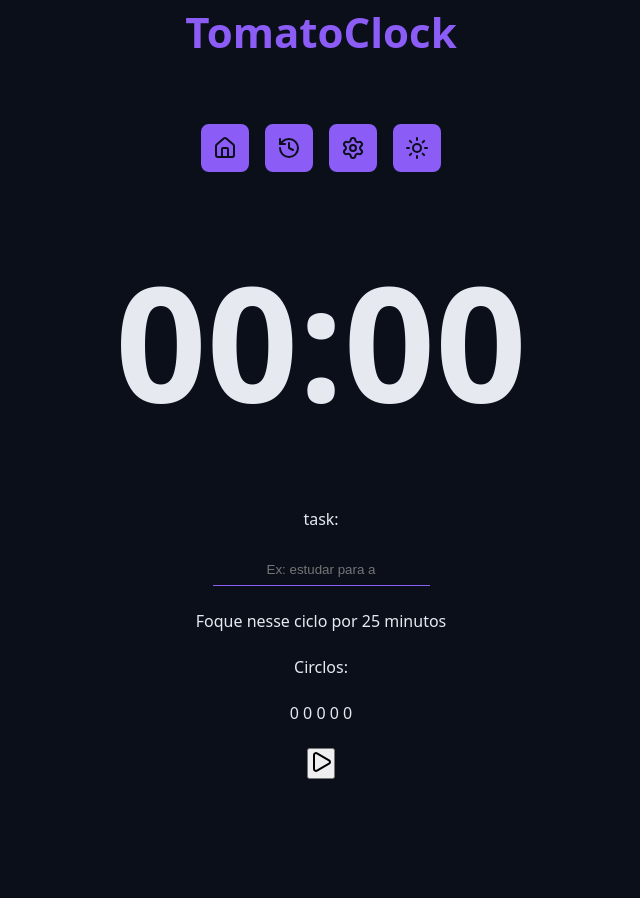
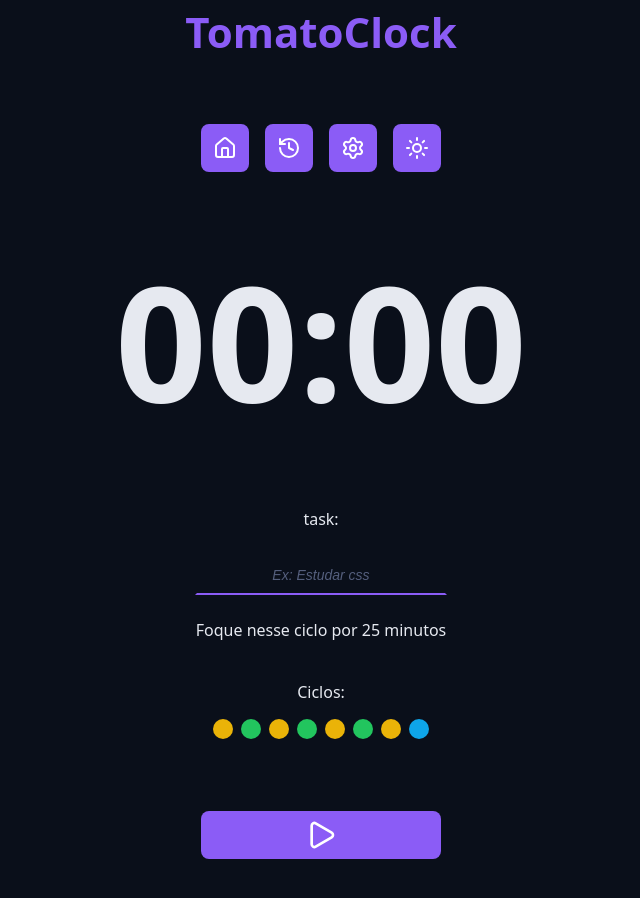
Before and after one commit to pdro1409/pomodoro-app, a React (Vite) app: page / in a window 1280 px wide. Shown: the part 128-1026 px from the top of the page, without its empty margins (319-959 px from the left). Before the commit the page ends 939 px from the top, so only its background shows below. Built offline with nearby package versions, Linux system fonts and the light colour scheme.

Commit message:
add a new button and new styles

```diff
--- a/src/App.tsx
+++ b/src/App.tsx
@@ -4,9 +4,11 @@ import { Menu } from './components/Menu'
 import { CountDown } from './components/CountDown'
 import { PlayIcon } from 'lucide-react'
 import { DefaultInput } from './components/DefaultInput'
+import { Cycles } from './components/Cycles'
 
 import './styles/theme.css'
 import './styles/global.css'
+import { DefaulButton } from './components/DefaultButton'
 
 
 export function App() {
@@ -24,17 +26,16 @@ export function App() {
             <Container>
                 <form className='form' action="">
                     <div className="formRow">
-                        <DefaultInput type='text' label='task:' id='textInput' placeholder='Ex: estudar para a' />
+                        <DefaultInput type='text' labelText='task:' id='textInput' placeholder='Ex: Estudar css' />
                     </div>
                     <div className="formRow">
                         <p>Foque nesse ciclo por 25 minutos</p>
                     </div>
                     <div className="formRow">
-                        <p>Circlos:</p>
-                        <p>0 0 0 0 0 </p>
+                        <Cycles />
                     </div>
                     <div className="formRow">
-                        <button><PlayIcon /></button>
+                        <DefaulButton icon={<PlayIcon />} />
                     </div>
                 </form>
             </Container>
--- /dev/null
+++ b/src/components/Cycles/index.tsx
@@ -0,0 +1,20 @@
+import styles from './styles.module.css'
+
+export function Cycles() {
+    return (
+        <div className={styles.cycles}>
+            <span>Ciclos:</span>
+            <div className={styles.cyclesDots}>
+                <span className={`${styles.cycleDot} ${styles.workTime}`}></span>
+                <span className={`${styles.cycleDot} ${styles.shortBrekTime}`}></span>
+                <span className={`${styles.cycleDot} ${styles.workTime}`}></span>
+                <span className={`${styles.cycleDot} ${styles.shortBrekTime}`}></span>
+                <span className={`${styles.cycleDot} ${styles.workTime}`}></span>
+                <span className={`${styles.cycleDot} ${styles.shortBrekTime}`}></span>
+                <span className={`${styles.cycleDot} ${styles.workTime}`}></span>
+                <span className={`${styles.cycleDot} ${styles.longBreakTime}`}></span>
+
+            </div>
+        </div>
+    )
+}
--- /dev/null
+++ b/src/components/Cycles/styles.module.css
@@ -0,0 +1,30 @@
+.cycles{
+    display: flex;
+    flex-direction: column;
+    gap: 1.6rem;
+    justify-content: center;
+    align-items: center;
+    margin-top: 1.6rem;
+}
+
+.cyclesDots{
+    display: flex;
+    gap: .8rem
+}
+
+.cycleDot{
+    width: 2rem;
+    height: 2rem;
+
+    border-radius: 50%;
+}
+
+.workTime{
+    background-color: var(--warning);
+}
+.shortBrekTime{
+    background-color: var(--success);
+}
+.longBreakTime{
+    background-color: var(--info);
+}
--- /dev/null
+++ b/src/components/DefaultButton/index.tsx
@@ -0,0 +1,14 @@
+import styles from './styles.module.css'
+
+type DefaultButtonProps = {
+    icon: React.ReactNode
+} & React.ComponentProps<'button'>
+
+
+export function DefaulButton({ icon, ...props }: DefaultButtonProps) {
+    return (
+        <>
+            <button className={styles.button} {...props}>{icon}</button>
+        </>
+    )
+}
--- /dev/null
+++ b/src/components/DefaultButton/styles.module.css
@@ -0,0 +1,22 @@
+.button{
+    display: flex;
+    justify-content: center;
+    align-items: center;
+    min-width: 24rem;
+    margin: 4.8rem 0;
+    padding: .8rem;
+    background: var(--primary);
+    color: var(--text-over-primary);
+    cursor: pointer;
+    border-radius: .8rem;
+    border: none;
+    transition: all 0.1s ease-in-out;
+}
+.button svg{
+    width: 3.2rem;
+    height: 3.2rem;
+}
+
+.button:hover{
+    filter: brightness(80%);
+}
--- a/src/components/DefaultInput/index.tsx
+++ b/src/components/DefaultInput/index.tsx
@@ -2,17 +2,16 @@ import styles from './styles.module.css'
 
 type DefaultInputProps = {
     type: 'text' | 'number'
-    label: string
-
+    labelText: string
 } & React.ComponentProps<'input'>
 
 
-export function DefaultInput({ type, label, id, placeholder }: DefaultInputProps) {
+export function DefaultInput({ type, labelText, id, ...rest }: DefaultInputProps) {
     return (
         <>
-            {label ? <label htmlFor={id}>{label}</label> : ''}
+            <label htmlFor={id}>{labelText}</label>
 
-            <input type={type} name="" id={id} className={styles.input} placeholder={placeholder} />
+            <input type={type} id={id} className={styles.input} {...rest} />
         </>
     )
 }
--- a/src/components/DefaultInput/styles.module.css
+++ b/src/components/DefaultInput/styles.module.css
@@ -1,12 +1,27 @@
 .input{
     text-align: center;
-    padding: .8rem 2rem;
+    font-size: 1.8rem;
+    padding: .8rem;
     background-color: transparent;
-    border: none;
-    border-bottom: 1px solid var(--primary);
-    color: white;
+    transition: all .1s ease-in-out;
+
+    border: 2px solid transparent;
+    border-bottom: 2px solid var(--primary);
+    color: var(--text-default);
+    outline: none;
+}
+.input:focus{
+   border: 2px solid var(--primary);
+    border-radius: .8rem;
 }
 
-.input:active{
-    outline: 1px solid var(--primary);
+.input::placeholder{
+    font-size: 1.4rem;
+    font-style: italic;
+    color: var(--gray-400);
 }
+
+.input:disabled{
+   border-bottom: 2px solid var(--disabled);
+   color: var(--text-muted);
+}
--- a/src/components/Menu/styles.module.css
+++ b/src/components/Menu/styles.module.css
@@ -10,7 +10,7 @@
     align-items: center;
     justify-content: center;
     background: var(--primary);
-    color: var(--text-over-primary-light);
+    color: var(--text-over-primary);
     padding: 1.2rem;
     border-radius: .8rem;
 }
```
